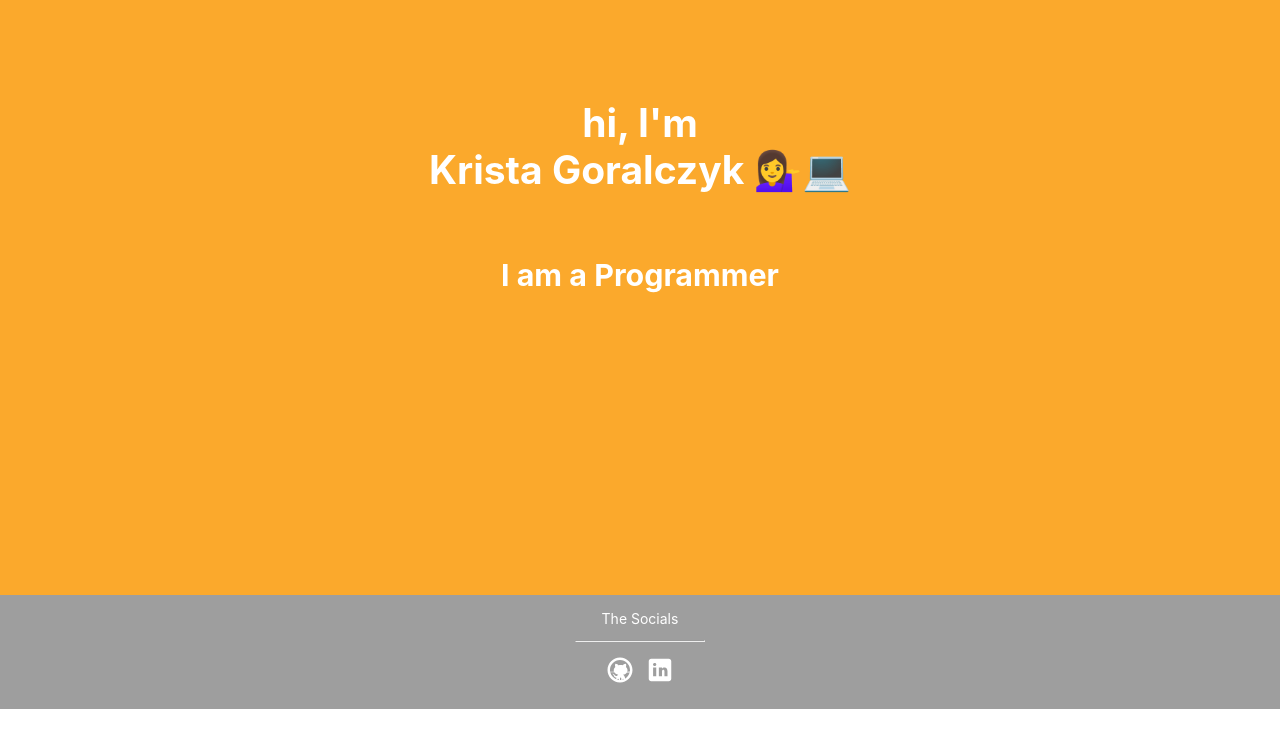
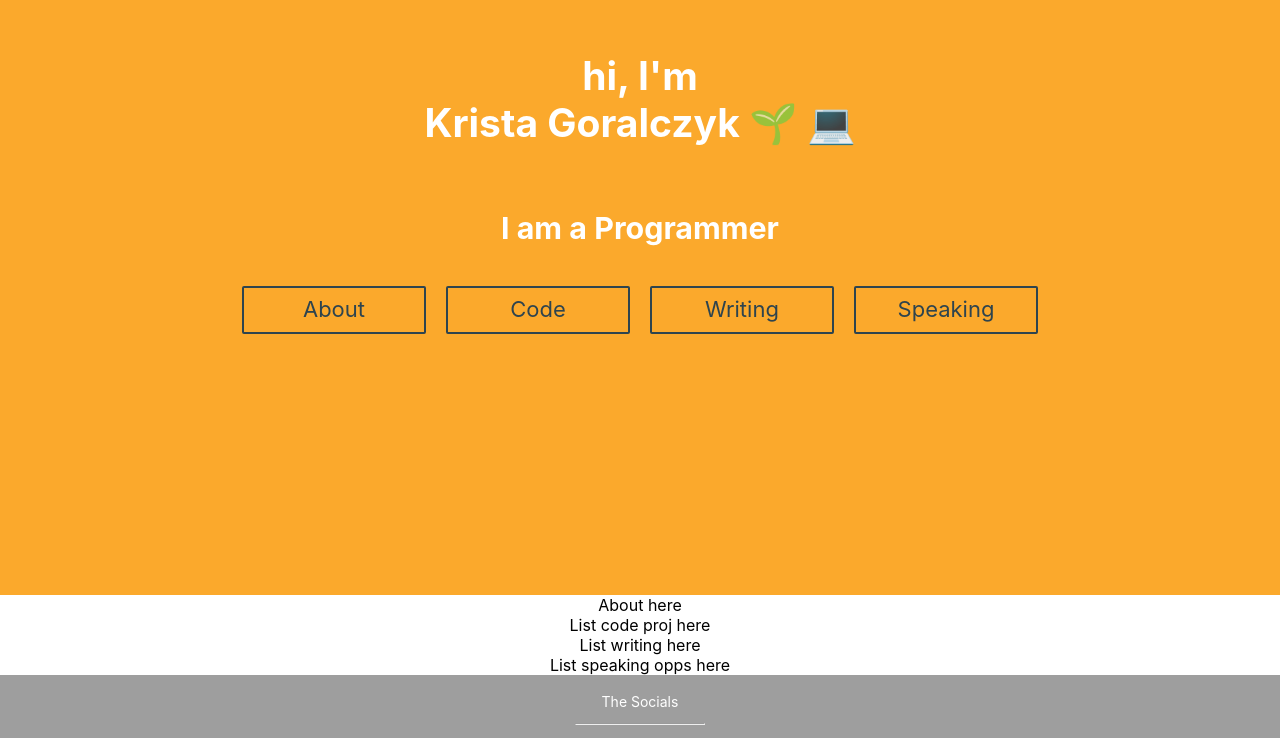
Before and after one commit to kristajg/kg-portfolio-site, a React (Create React App) app: page / in a window 1280 px wide. Shown: the part 205-943 px from the top of the page. Before the commit the page ends 914 px from the top, so only its background shows below. Built offline with nearby package versions, Linux system fonts and the light colour scheme.

Commit message:
Adding button and content components and style

```diff
--- a/src/App.js
+++ b/src/App.js
@@ -1,17 +1,17 @@
-import kg from './assets/images/kg.jpg';
 import './assets/styles/index.scss';
 
 import Subheader from './components/Subheader';
 import Footer from './components/Footer';
+import Content from './containers/Content';
 
 function App() {
   return (
     <div className="App">
       <header className="App-header">
-        <h2>hi, I'm<br /><b>Krista Goralczyk 💁‍♀️💻</b></h2>
+        <h2>hi, I'm<br /><b>Krista Goralczyk 🌱 💻</b></h2>
         <Subheader />
-        {/* <img src={kg} className="bio-img" alt="Krista" /> */}
       </header>
+      <Content />
       <Footer />
     </div>
   );
--- a/src/assets/styles/index.scss
+++ b/src/assets/styles/index.scss
@@ -3,10 +3,13 @@
 $black: #000000;
 $white: #ffffff;
 
+$dark-gray: #2e444e;
 $medium-gray: #565656;
 $light-gray: #9e9e9e;
+$lightest-gray: #c4c4c4;
 
 $hot-orange: #fba92c;
+$bold-bue: #0562ee;
 
 .App {
   text-align: center;
@@ -38,7 +41,7 @@ $hot-orange: #fba92c;
 .footer-container {
   text-align: center;
   background-color: $light-gray;
-  padding: 15px 0;
+  padding: 18px 0;
   color: #fff;
 
   div {
@@ -56,7 +59,36 @@ $hot-orange: #fba92c;
       height: 30px;
       width: 30px;
       padding: 5px;
+      fill: $white;
     }
+  }
+}
+
+.subheader-button-container {
+  ul {
+    display: flex;
+    list-style: none;
+    padding: 0;
+    li {
+      padding: 10px;
+    }
+  }
+}
+
+.section-container {
+  background-color: $white;
+}
+
+.button {
+  cursor: pointer;
+  padding: 8px 30px 10px;
+  border: 2px solid $dark-gray;
+  border-radius: 2px;
+  color: $dark-gray;
+  font-size: 22px;
+  width: 120px;
+  &:hover {
+    background-color: $lightest-gray;
   }
 }
 
--- /dev/null
+++ b/src/components/AboutSection.js
@@ -0,0 +1,10 @@
+import kg from '../assets/images/kg.jpg';
+
+export default function AboutSection(){
+  return (
+    <div className='section'>
+      {/* <img src={kg} className="bio-img" alt="Krista" /> */}
+      About here
+    </div>
+  )
+}
--- /dev/null
+++ b/src/components/Button.js
@@ -0,0 +1,7 @@
+export default function Button(props){
+  return (
+    <div className='button'>
+      {props.text}
+    </div>
+  )
+}
--- /dev/null
+++ b/src/components/CodeSection.js
@@ -0,0 +1,7 @@
+export default function CodeSection(){
+  return (
+    <div className='section'>
+      List code proj here
+    </div>
+  )
+}
--- a/src/components/Footer.js
+++ b/src/components/Footer.js
@@ -6,10 +6,10 @@ export default function Footer(){
     <div className='footer-container'>
       <div>The Socials</div>
       <hr />
-      <a href='https://github.com/kristajg' target='_blank'>
+      <a title='Github' href='https://github.com/kristajg' target='_blank'>
         <img src={github_icon} alt='Github Icon' />
       </a>
-      <a href='https://www.linkedin.com/in/krista-goralczyk-037a1861/' target='_blank'>
+      <a title='Linkedin' href='https://www.linkedin.com/in/krista-goralczyk-037a1861/' target='_blank'>
         <img src={li_icon} alt='Linkedin Icon' />
       </a>
     </div>
--- /dev/null
+++ b/src/components/SpeakingSection.js
@@ -0,0 +1,7 @@
+export default function SpeakingSection(){
+  return (
+    <div className='section'>
+      List speaking opps here
+    </div>
+  )
+}
--- a/src/components/Subheader.js
+++ b/src/components/Subheader.js
@@ -1,4 +1,6 @@
 import React, { Component } from 'react';
+
+import Button from './Button';
 
 const copyPriority = [
   'Programmer',
@@ -62,8 +64,26 @@ class Subheader extends Component {
   render () {
     const { copyList, currentCopyIndex } = this.state;
     return (
-      <div className='subheader'>
-        <h3>I am a {copyList[currentCopyIndex]}</h3>
+      <div className='subheader-container'>
+        <div className='subheader-copy'>
+          <h3>I am a {copyList[currentCopyIndex]}</h3>
+        </div>
+        <div className='subheader-button-container'>
+          <ul>
+            <li>
+              <Button text='About' />
+            </li>
+            <li>
+              <Button text='Code' />
+            </li>
+            <li>
+              <Button text='Writing' />
+            </li>
+            <li>
+              <Button text='Speaking' />
+            </li>
+          </ul>
+        </div>
       </div>
     );
   }
--- /dev/null
+++ b/src/components/WritingSection.js
@@ -0,0 +1,7 @@
+export default function WritingSection(){
+  return (
+    <div className='section'>
+      List writing here
+    </div>
+  )
+}
--- /dev/null
+++ b/src/containers/Content.js
@@ -0,0 +1,22 @@
+import React, { Component } from 'react';
+
+// Components
+import AboutSection from '../components/AboutSection';
+import CodeSection from '../components/CodeSection';
+import WritingSection from '../components/WritingSection';
+import SpeakingSection from '../components/SpeakingSection';
+
+class Content extends Component {
+  render () {
+    return (
+      <div className='section-container'>
+        <AboutSection />
+        <CodeSection />
+        <WritingSection />
+        <SpeakingSection />
+      </div>
+    );
+  }
+}
+
+export default Content;
```
Also changed, not shown: src/components/About.js (deleted).
